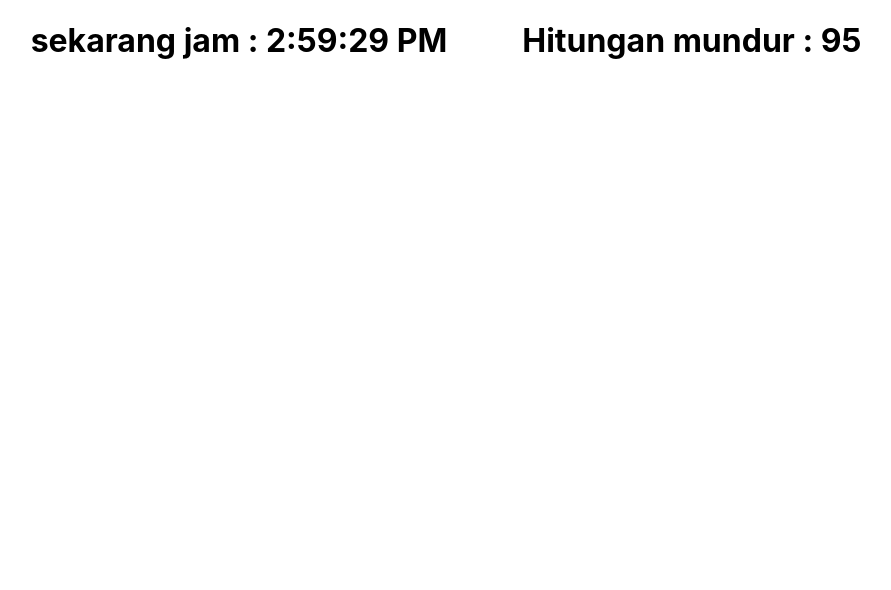
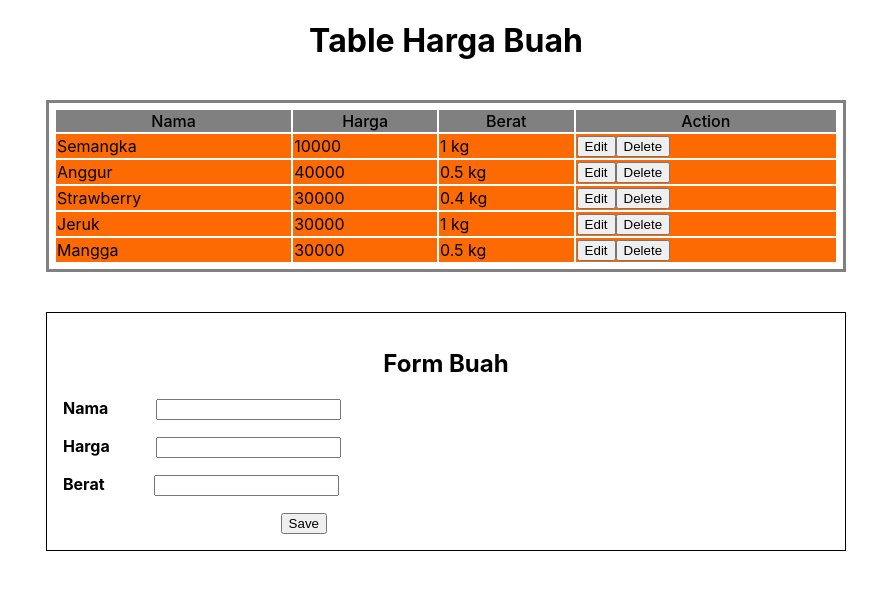
Before and after one commit to Aderahmanp/sanbercode-reactjs-0820-2, a React (Create React App) app in the folder my-app/: page / in a window 1280 px wide. Shown: the top 590 px of the page, without its empty margins (194-1085 px from the left). Built offline with nearby package versions, Linux system fonts and the light colour scheme.

Commit message:
tugas 12

```diff
--- a/my-app/src/App.css
+++ b/my-app/src/App.css
@@ -73,3 +73,31 @@ body {
   height: 22rem;
   border-radius: 10px;
 }
+
+.namaBuah {
+  margin-left: 3rem;
+  margin-bottom: 1rem;
+}
+
+.hargaBuah {
+  margin-left:2.9rem;
+  margin-bottom: 1rem;
+}
+
+.beratBuah {
+  margin-left:3.1rem;
+  margin-bottom: 1rem;
+}
+
+.save {
+  margin-left:13.6rem;
+}
+
+.formBuah {
+  border:solid 1px black;
+  padding:1rem;
+}
+
+.titleForm {
+  text-align: center;
+}
--- a/my-app/src/App.js
+++ b/my-app/src/App.js
@@ -1,8 +1,9 @@
 import React from 'react';
-import Form from './Tugas-9/tugas9'
-import Card from './Tugas-10/card'
-import TableBuah from './Tugas-10/tugas10'
-import Timer from './Tugas-11/timer'
+// import Form from './Tugas-9/tugas9'
+// import Card from './Tugas-10/card'
+// import TableBuah from './Tugas-10/tugas10'
+// import Timer from './Tugas-11/timer'
+import FormBuah from './Tugas-12/FormBuah'
 import './App.css';
 
 function App() {
@@ -10,7 +11,8 @@ function App() {
     <div className="App">
       {/* <Form/> */}
       {/* <TableBuah/> */}
-      <Timer/>
+      {/* <Timer/> */}
+      <FormBuah/>
     </div>
   );
 }
--- /dev/null
+++ b/my-app/src/Tugas-12/FormBuah.js
@@ -0,0 +1,152 @@
+import React, {Component} from 'react'
+
+
+
+class ShowTable extends Component {
+    constructor(props) {
+        super(props)
+        this.state = {
+            dataHargaBuah : [
+                {nama: "Semangka", harga: 10000, berat: 1000},
+                {nama: "Anggur", harga: 40000, berat: 500},
+                {nama: "Strawberry", harga: 30000, berat: 400},
+                {nama: "Jeruk", harga: 30000, berat: 1000},
+                {nama: "Mangga", harga: 30000, berat: 500}
+              ],
+            inputNama : "",
+            inputHarga : "",
+            inputBerat: "",
+            index: -1
+        }
+        console.log(this.state.dataHargaBuah)
+          this.submitForm = this.submitForm.bind(this);
+    }
+
+
+
+    submitForm  (event)  {
+        event.preventDefault()
+
+        let buahBaru = {
+            nama:this.state.inputNama,
+            harga: parseInt(this.state.inputHarga),
+            berat: parseInt(this.state.inputBerat)
+        }
+
+        console.log(buahBaru)
+        var index = this.state.index
+        if ( index === -1) {
+            this.setState({
+                dataHargaBuah : this.state.dataHargaBuah.concat(buahBaru),
+                inputNama :  "",
+                inputHarga : "",
+                inputBerat : ""
+            })
+        } else {
+            var updateHargaBuah = this.state.dataHargaBuah
+            console.log(updateHargaBuah)
+            updateHargaBuah[index] = {
+                nama:this.state.inputNama,
+                harga: parseInt(this.state.inputHarga),
+                berat: parseInt(this.state.inputBerat)
+            }
+
+            this.setState({
+                dataHargaBuah: [...updateHargaBuah],
+                index: -1,
+                inputNama :  "",
+                inputHarga : "",
+                inputBerat : ""
+            })
+        }
+
+    }
+
+    deleteData = (event) => {
+        var index = event.target.value
+        var updateHargaBuah = this.state.dataHargaBuah
+        updateHargaBuah.splice(index, 1)
+        this.setState({
+            dataHargaBuah: [...updateHargaBuah],
+                            index: -1,
+                inputNama :  "",
+                inputHarga : "",
+                inputBerat : ""
+        })
+    }
+
+    changeInputNama = (event) => {
+        var value = event.target.value
+        this.setState({inputNama:value})
+    }
+
+    changeInputHarga = (event) => {
+       var value = event.target.value
+       this.setState({inputHarga:value})
+    }
+
+    changeInputBerat = (event) => {
+        var value = event.target.value
+        this.setState({inputBerat:value})
+    }
+
+    editData = (event) => {
+        var index = event.target.value
+        var dataBuah = this.state.dataHargaBuah[index]
+        this.setState({
+            inputNama:dataBuah.nama,
+            inputHarga:dataBuah.harga,
+            inputBerat:dataBuah.berat,
+            index
+        })
+    }
+    render() {
+        return (
+            <>
+              <h1 className="title">Table Harga Buah</h1>
+              <table className="tableBuah" >
+                <thead>
+                <tr>
+                  <th className="tableTitle">Nama</th>
+                  <th className="tableTitle">Harga</th>
+                  <th className="tableTitle" >Berat</th>
+                  <th className="tableTitle" >Action</th>
+                </tr>
+                </thead>
+              <tbody>
+              {
+                  this.state.dataHargaBuah.map((el, index)=>{
+                      return(
+                          <tr key={index}>
+                            <td className="tableBody">{el.nama}</td>
+                            <td className="tableBody" >{el.harga}</td>
+                            <td className="tableBody">{el.berat / 1000} kg</td>
+                            <td className="tableBody">
+                                <button value={index}  onClick={this.editData}>Edit</button>
+                                <button value={index} onClick={this.deleteData}>Delete</button>
+                            </td>
+                          </tr>
+                      )
+                  })
+                }
+              </tbody>
+              </table>
+              <br/>
+              <br/>
+              <form className="formBuah" onSubmit={this.submitForm}>
+               <h2 className="titleForm">Form Buah</h2>
+              <strong >Nama</strong>
+              <input required type="text" className="namaBuah" value={this.state.inputNama} onChange={this.changeInputNama}/> <br/>
+              <strong >Harga</strong>
+              <input required type="number" className="hargaBuah" value={this.state.inputHarga} onChange={this.changeInputHarga}/> <br/>
+              <strong >Berat</strong>
+              <input required type="number" className="beratBuah" value={this.state.inputBerat} onChange={this.changeInputBerat}/> <br/>
+              <button className="save" >Save</button>
+          </form>
+
+            </>
+        )
+    }
+}
+
+export default ShowTable
```
